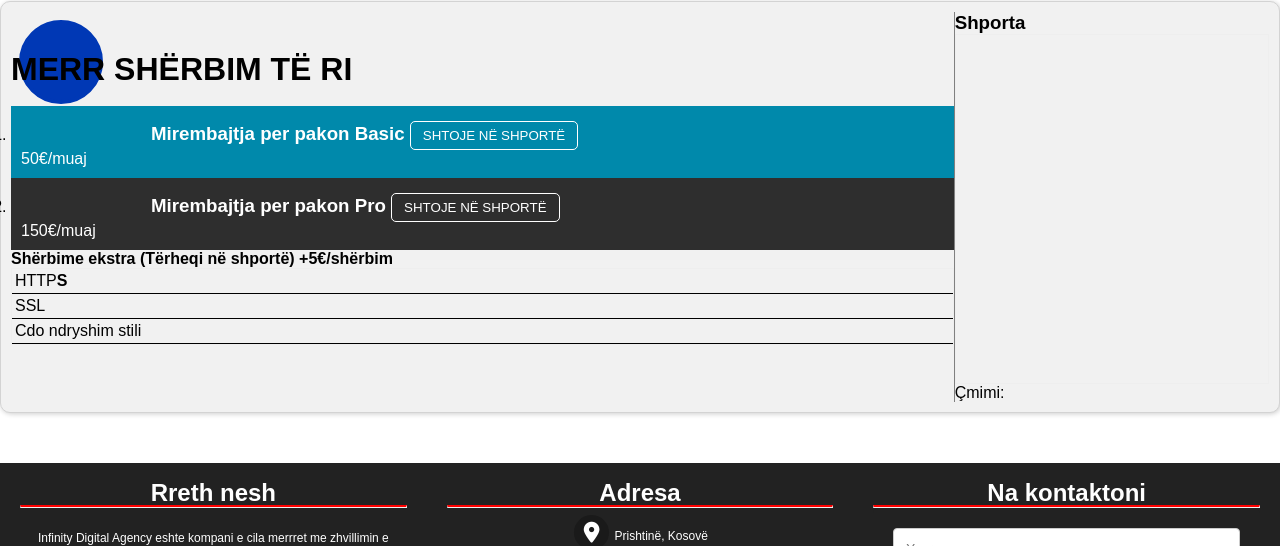
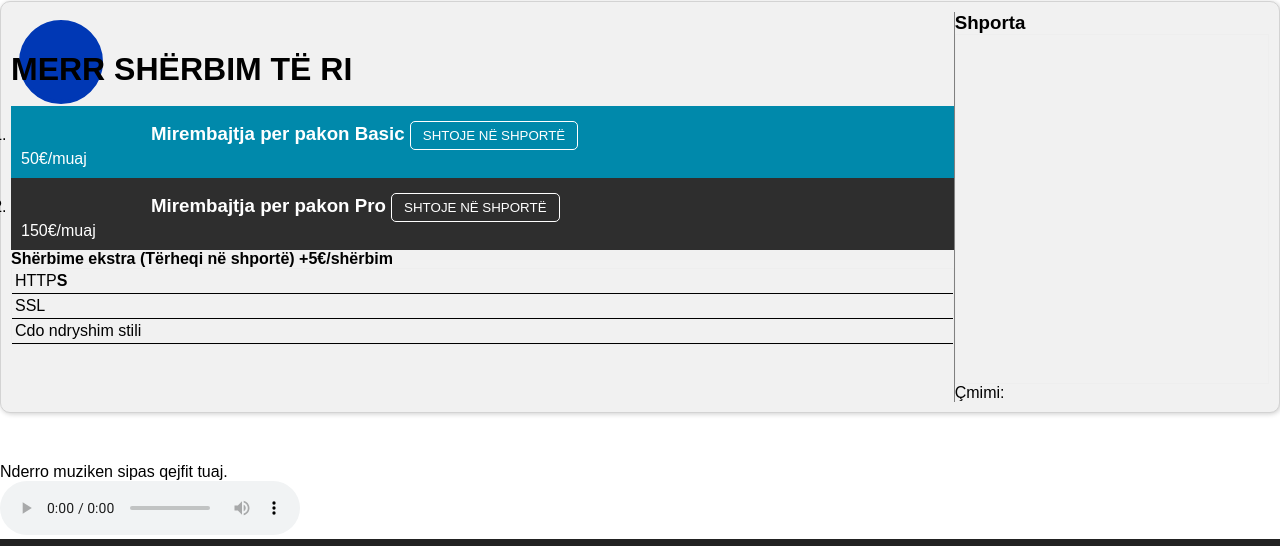
Before and after one commit to festimbraha/INT20_21_Gr22, a plain HTML site: page others.html in a window 1280 px wide. Shown: the part 735-1281 px from the top of the page. Drawn offline with nearby package versions, Linux system fonts and the light colour scheme.

Commit message:
Shtimi i nje audio file

```diff
--- a/others.html
+++ b/others.html
@@ -319,6 +319,11 @@ function addToCart(i){
 </div>
 
 
+<p>Nderro muziken sipas qejfit tuaj.</p>
+<audio controls autoplay>
+  <source src="lofi.mp3" type="audio/mpeg">
+</audio>
+
                                                   <!--          FOOTER         -->
 <div class="footer">
   <div class="divv" style="flex-grow: 1; flex: 30%;">
```
Also changed, not shown: 1 other file.
